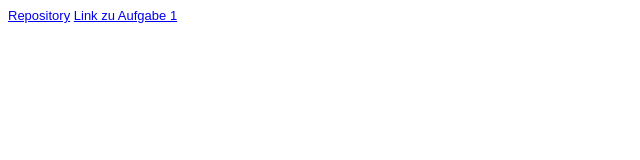
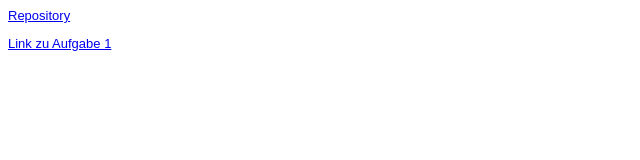
Before and after one commit to LizHengsteler/EIA2, a plain HTML site: page Steckbrief/steckbrief.htm in a window 1280 px wide. Shown: the whole page, without its empty margins (0-640 px from the left). Drawn offline with Linux system fonts and the light colour scheme.

Commit message:
Paragraph eingefügt

```diff
--- a/Steckbrief/steckbrief.htm
+++ b/Steckbrief/steckbrief.htm
@@ -13,7 +13,7 @@ body {
 </head>
 <body>
 	<a href="https://github.com/LizHengsteler/EIA2" target="_blank">Repository</a>
-	<a href="../Aufgaben/L01/RandomPoem.html" target="_blank">Link zu Aufgabe 1</a>
+	<p><a href="../Aufgaben/L01/RandomPoem.html" target="_blank">Link zu Aufgabe 1</a></p>
 	<!-- Hier die Links zu den gelösten Aufgaben einstellen, aktuelle oben, alte stehen lassen! Format: Aufgabenbezeichnung, Datum -->
 </body>
 </html>
```
